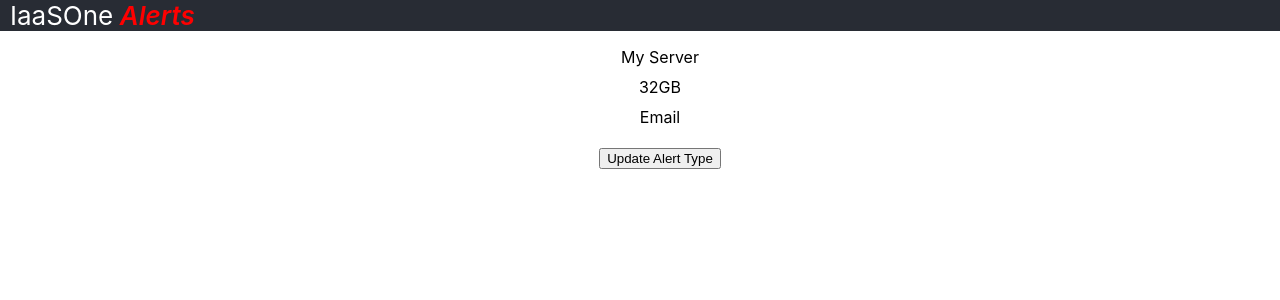
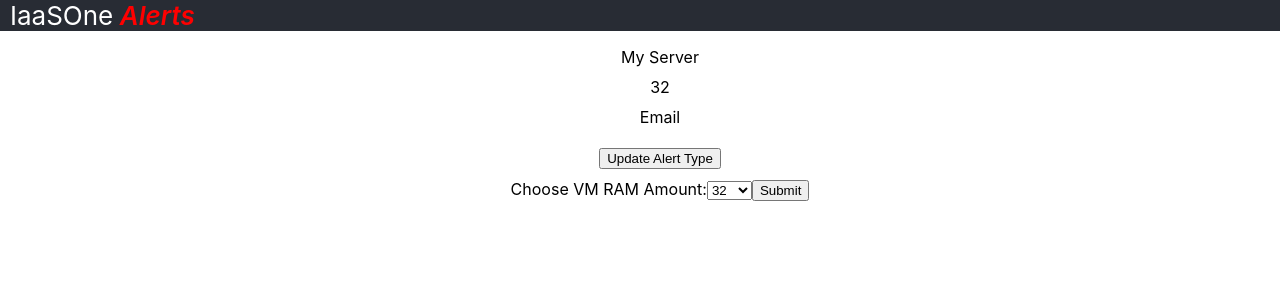
Before and after one commit to craigcampbell/redux-stuff, a React (Create React App) app: page / in a window 1280 px wide. Shown: the top 300 px of the page. Built offline with nearby package versions, Linux system fonts and the light colour scheme.

Commit message:
fixed actions reducers on memory and sms

```diff
--- a/src/App.js
+++ b/src/App.js
@@ -1,19 +1,18 @@
 import React, { Component } from 'react';
 import './App.css';
+
+
 
 import { connect } from 'react-redux';
 import { updateAlert } from './actions/alert-actions';
 import { updateAlertThreshold } from './actions/threshold-actions';
 
 
+import ServerDialog from './components/serverDialog';
+
+
 class App extends Component {
-  constructor(props) {
-    super(props);
-    this.onUpdateAlert = this.onUpdateAlert.bind(this);
-  }
-  onUpdateAlert(){
-    this.props.onUpdateAlert('SMS');
-  }
+
   render() {
     console.log(this.props);
 
@@ -22,20 +21,8 @@ class App extends Component {
         <header className="App-header">
         IaaSOne <span className="App-page-title">&nbsp;Alerts</span>
         </header>
-        <ul>
-          <li>
-          {this.props.resources}
-          </li>
-          <li>
-          {this.props.serverMemory}
-          </li>
-          <li>
-          {this.props.alerts}<br/>{this.props.alertThreshold}<br/>
-          <button onClick={this.onUpdateAlert}>Update Alert Type</button>
 
-          </li>
-        </ul>
-
+      <ServerDialog />
 
 
       </div>
--- a/src/actions/alert-actions.js
+++ b/src/actions/alert-actions.js
@@ -1,4 +1,4 @@
-export const UPDATE_ALERT = 'alerts:updateAlert';
+export const UPDATE_ALERT = 'serverMemory:updateAlert';
 
 export function updateAlert(newAlert) {
     return {
--- /dev/null
+++ b/src/actions/update-memory.js
@@ -0,0 +1,10 @@
+export const UPDATE_MEMORY = 'serverMemory:updateMemory';
+
+export function updateMemory(newMemory) {
+    return {
+        type: UPDATE_MEMORY,
+        payload: {
+            memory: newMemory
+        }
+    }
+}
--- /dev/null
+++ b/src/components/memoryForm.js
@@ -0,0 +1,49 @@
+import React, { Component } from 'react';
+import {connect} from 'react-redux';
+
+import {updateMemory} from '../actions/update-memory';
+
+class SelectForm extends Component {
+    constructor(props ) {
+      super(props);
+
+      this.updateMemory = this.updateMemory.bind(this);
+      this.handleSubmit = this.handleSubmit.bind(this);
+    }
+
+    updateMemory(event) {
+      this.props.updateMemory(event.target.value);
+    }
+
+    handleSubmit(event) {
+      alert('Your server memory is: ' + this.props.serverMemory.memory);
+      event.preventDefault();
+    }
+
+    render() {
+      return (
+        <form onSubmit={this.handleSubmit}>
+          <label>
+            Choose VM RAM Amount:
+            <select value={this.props.serverMemory.memory} onChange={this.updateMemory}>
+              <option value="16">16</option>
+              <option value="32">32</option>
+              <option value="64">64</option>
+              <option value="128">128</option>
+            </select>
+          </label>
+          <input type="submit" value="Submit" />
+        </form>
+      );
+    }
+  }
+
+  const mapStateToProps = vMstate => ({
+    serverMemory: vMstate.ram
+  })
+  const mapActionsToProps = {
+
+    updateMemory: updateMemory
+  };
+
+export default connect(mapStateToProps, mapActionsToProps)(SelectForm)
--- a/src/components/serverDialog.js
+++ b/src/components/serverDialog.js
@@ -1,31 +1,54 @@
 import React, { Component } from 'react';
-import './App.css';
 
 import { connect } from 'react-redux';
-import { updateAlert } from './actions/alert-actions';
-import { updateAlertThreshold } from './actions/threshold-actions';
+import { updateAlert } from '../actions/alert-actions';
+//import { updateAlertThreshold } from '../actions/threshold-actions';
+import SelectForm from '../components/memoryForm';
 
-class serverDialog extends Component {
-
+class ServerDialog extends Component {
+    constructor(props) {
+        super(props);
+        this.onUpdateAlert = this.onUpdateAlert.bind(this);
+      }
+      onUpdateAlert(){
+        const selectedAlertType = this.props.alerts.alertType === 'SMS' ? 'Email' : 'SMS';
+        this.props.onUpdateAlert(selectedAlertType);
+      }
     render() {
+        console.log('inside the render function', this.props.alerts.alertType)
         return (
         <div>
         <ul>
             <li>
               {this.props.resources}
-              </li>
-            <li>
-              {this.props.serverMemory}
             </li>
             <li>
-              {this.props.alerts}<br/>{this.props.alertThreshold}<br/>
+              {this.props.serverMemory.memory}
+            </li>
+            <li>
+              {this.props.alerts.alertType}<br/>{this.props.alertThreshold}<br/>
               <button onClick={this.onUpdateAlert}>Update Alert Type</button>
             </li>
+            <li>
+            <SelectForm />
+            </li>
+
         </ul>
     </div>
 
     )
 
     }
+}
 
-}
+const mapStateToProps = vMstate => ({
+    guid: vMstate.id,
+    alerts: vMstate.alerts,
+    resources: vMstate.resources,
+    serverMemory: vMstate.ram
+  })
+  const mapActionsToProps = {
+    onUpdateAlert: updateAlert
+  };
+
+export default connect(mapStateToProps, mapActionsToProps)(ServerDialog)
--- a/src/index.js
+++ b/src/index.js
@@ -6,7 +6,7 @@ import * as serviceWorker from './serviceWorker';
 
 import alertsReducer  from './reducers/alerts-reducer';
 import resourceReducer  from './reducers/resource-reducer';
-import serverMemoryReducer  from './reducers/server-memory-reducer';
+import memoryReducer  from './reducers/memoryreducer';
 import alertThresholdReducer from './reducers/alertTheshold-reducer';
 
 import { combineReducers, createStore } from 'redux';
@@ -17,15 +17,14 @@ const allReducers = combineReducers({
     alerts: alertsReducer,
     alertThreshold : alertThresholdReducer,
     resources: resourceReducer,
-    serverMemory: serverMemoryReducer,
+    ram: memoryReducer,
 })
 
 const store = createStore(
     allReducers, {
-    alerts: 'Email',
+    guid: 1,
     alertThreshold: 'Daily',
     resources: 'My Server',
-    serverMemory: '32GB'
     },
     window.devToolsExtension && window.devToolsExtension()
 );
--- a/src/reducers/alertTheshold-reducer.js
+++ b/src/reducers/alertTheshold-reducer.js
@@ -1,6 +1,6 @@
 import { UPDATE_ALERT_THRESHOLD } from '../actions/threshold-actions';
 
-export default function alertThresholdReducer(state = '', { type, payload })
+export default function alertThresholdReducer(state = {}, { type, payload })
     {
     switch (type) {
         case UPDATE_ALERT_THRESHOLD:
--- a/src/reducers/alerts-reducer.js
+++ b/src/reducers/alerts-reducer.js
@@ -1,10 +1,12 @@
 import { UPDATE_ALERT } from '../actions/alert-actions';
 
-export default function alertsReducer(state = [], { type, payload })
+export default function alertsReducer(state = {alertType:'Email'}, { type, payload })
     {
     switch (type) {
         case UPDATE_ALERT:
-            return payload.alerts;
+            console.log('im in the update reducer', state)
+            return {...state, alertType:payload.alerts };
+
         default:
             return state;
     }
--- /dev/null
+++ b/src/reducers/memoryreducer.js
@@ -0,0 +1,13 @@
+import { UPDATE_MEMORY } from '../actions/update-memory';
+
+export default function memoryReducer(state = {memory: '32'}, { type, payload })
+    {
+        console.log('what is my state - memoryReducer', state, type)
+    switch (type) {
+        case UPDATE_MEMORY:
+            console.log('im in the memory reducer', state, payload.memory)
+            return {...state, memory: payload.memory};
+        default:
+            return state;
+    }
+  }
--- a/src/reducers/resource-reducer.js
+++ b/src/reducers/resource-reducer.js
@@ -5,5 +5,5 @@ switch (type) {
         return payload;
     default:
         return state;
-    }
+  }
 }
```
